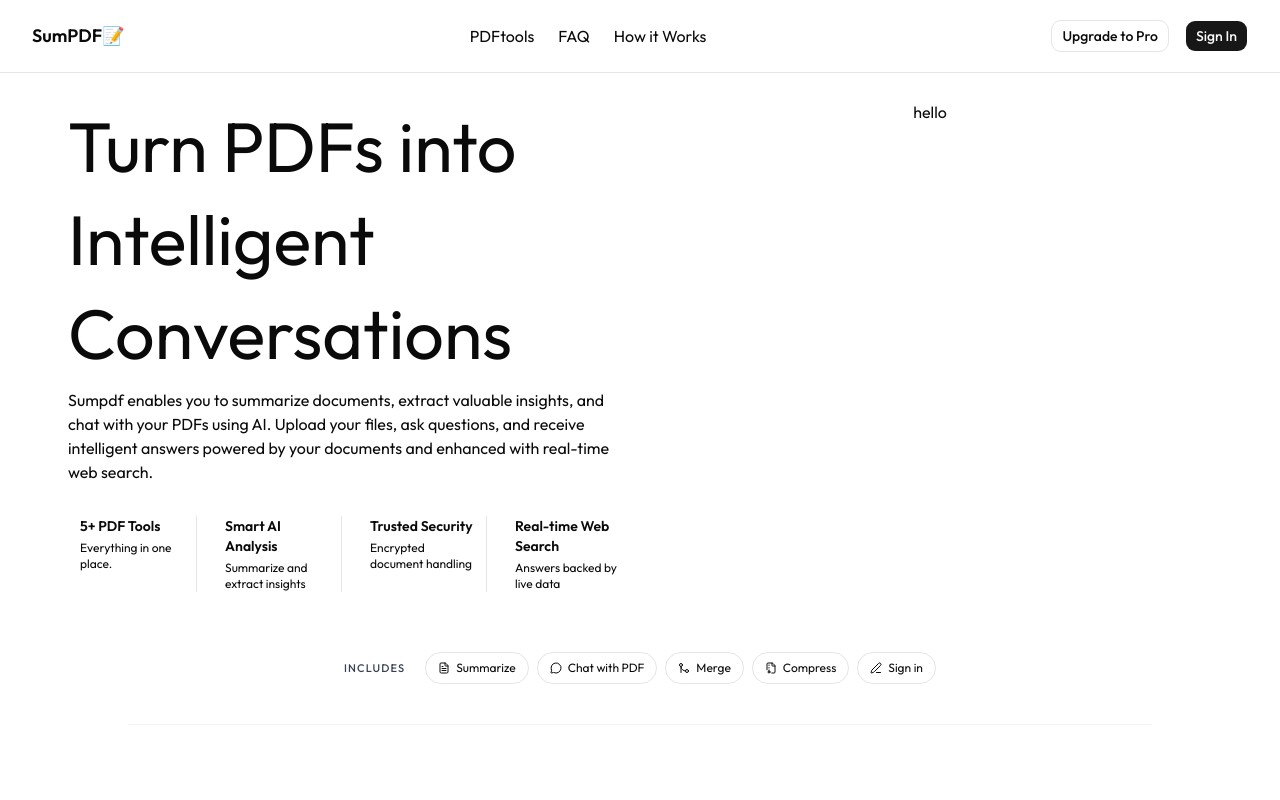
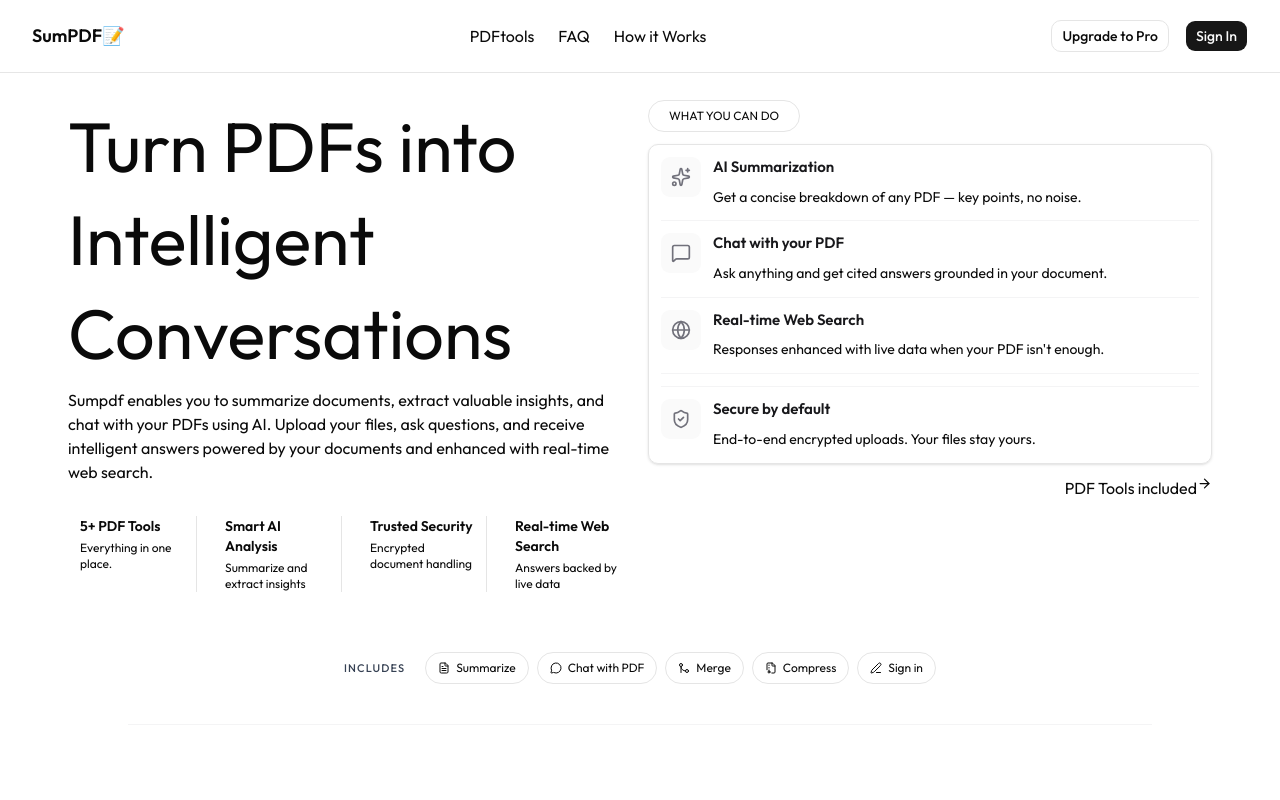
Before and after one commit to Canice-dev/pdf-summarize-app, a Next.js app: page / in a window 1280 px wide. Shown: the top 800 px of the page. Built offline with nearby package versions, Linux system fonts and the light colour scheme; no server answers.

Commit message:
feat(hero section preview)

```diff
--- a/app/page.tsx
+++ b/app/page.tsx
@@ -9,6 +9,7 @@
 import HowitWorks from '@/components/howItWorks'
 import Footer from '@/components/footer'
 import SubFooter from '@/components/subFooter'
+import HeroPreview from '@/components/heroPreview'
 
 
 const tools = [
@@ -48,7 +49,7 @@
           </div>
         </div>
         <div>
-          <p>hello</p>
+          <HeroPreview />
         </div>
       </div>
       {/* Tools pill row */}
--- a/app/summarizePdf/page.tsx
+++ b/app/summarizePdf/page.tsx
@@ -12,6 +12,7 @@
 import { GoogleGenAI } from "@google/genai"
 import { generateAIResponse } from "@/config/AIConfig"
 import { doc, setDoc } from "firebase/firestore"
+import { ArrowRight } from "lucide-react"
 
 
 // import { pdfjs } from "react-pdf" // ← ADD THIS
@@ -342,9 +343,13 @@
         </span>
       ))}
     </div>
-    <Button onClick={SummaryPDF}
-          disabled={loading}
-    >Summarize pdf</Button>
+    <Button
+      onClick={SummaryPDF}
+      disabled={loading}
+    >
+      Summarize pdf
+      <ArrowRight size={13} />
+    </Button>
 
       {/* Auth Dialog */}
       <Dialog open={open} onOpenChange={setOpen}>
--- a/components/ctaBanner.tsx
+++ b/components/ctaBanner.tsx
@@ -2,6 +2,7 @@
 
 import { Upload, ArrowRight } from "lucide-react";
 import { Button } from '@/components/ui/button'
+import Link from "next/link";
 
 const stats = [
   { number: "5+", label: "PDF Tools" },
@@ -36,14 +37,18 @@
 
       </div>
       <div className="relative z-10 flex flex-col items-start md:items-end gap-4 justify-end">
+        <Link href="#how-it-works">
           <Button className='mt-8 px-6 py-4' variant="outline">
             See how it works
             <ArrowRight size={12} />
           </Button>
+        </Link>
+        <Link href="#pdf-tools">
           <Button className='mt-8 px-6 py-4'>
             Upload a PDF
             <Upload size={14} />
           </Button>
+        </Link>
           <p className='text-md mt-2 md:text-base mb-8 max-w-4xl'>
             Free — no payment required
           </p>
--- a/components/footer.tsx
+++ b/components/footer.tsx
@@ -28,7 +28,7 @@
       <div>
         <h3 className='text-[15px] font-semibold mb-3'>Get in touch</h3>
         <p>Have a question or feature request? We're a small team, and we read every message.</p>
-        <div className='border w-20'>
+        <div className='mt-3'>
           <XTwitterIcon />
         </div>
       </div>
--- a/components/heroPreview.tsx
+++ b/components/heroPreview.tsx
@@ -1,119 +1,74 @@
-import { useState, useEffect } from 'react';
-import { FileText, Sparkles } from 'lucide-react';
+import { ArrowRight, Globe, MessageSquare, ShieldCheck, Sparkles } from 'lucide-react'
+import Link from 'next/link'
+import React from 'react'
 
-const STEPS = [700, 1500, 2600, 3300, 4300];
-const CYCLE_LENGTH = 7200;
-
-export default function HeroPreview() {
-  const [step, setStep] = useState(0);
-  const [cycle, setCycle] = useState(0);
-
-  useEffect(() => {
-    setStep(0);
-    const timers = STEPS.map((ms, i) => setTimeout(() => setStep(i + 1), ms));
-    const reset = setTimeout(() => setCycle(c => c + 1), CYCLE_LENGTH);
-    return () => {
-      timers.forEach(clearTimeout);
-      clearTimeout(reset);
-    };
-  }, [cycle]);
-
+const HeroPreview = () => {
   return (
-    <div className="min-h-screen bg-white" style={{ fontFamily: "'Outfit', sans-serif" }}>
-      <style>{`@import url('https://fonts.googleapis.com/css2?family=Outfit:wght@300;400;500;600;700;800&display=swap');`}</style>
-
-      <div className="max-w-6xl mx-auto px-8 py-20 grid grid-cols-1 lg:grid-cols-2 gap-16 items-center">
-        {/* Left: existing headline, simplified for comparison */}
-        <div>
-          <h1
-            className="font-bold text-gray-900"
-            style={{ fontSize: 'clamp(2.25rem, 4.5vw, 4rem)', lineHeight: 1.08 }}
-          >
-            Turn PDFs into Intelligent Conversations
-          </h1>
-          <p className="mt-6 text-gray-500 text-lg max-w-md">
-            Upload your files, ask questions, and receive intelligent answers powered by your documents.
-          </p>
+    <div>
+      <div className='className="inline-flex items-center gap-1.5 text-[12px] px-3 py-1.5 rounded-full border transition-colors cursor-default w-fit px-5'>
+        WHAT YOU CAN DO
+      </div>
+      <div className='border rounded-[10px] mt-3 px-3 py-3 shadow'>
+        <div className='flex gap-3'>
+          <div className="w-10 h-10 rounded-[9px] bg-zinc-50 flex items-center justify-center text-zinc-500 flex-shrink-0">
+            <Sparkles size={20} />
+          </div>
+          <div>
+            <h3 className='text-[15px] font-semibold text-zinc-900 leading-snug flex gap-2 text-left mb-2'>
+              AI Summarization
+            </h3>
+            <p className='text-sm leading-relaxed'>Get a concise breakdown of any PDF — key points, no noise.</p>
+          </div>
         </div>
-
-        {/* Right: new concept */}
-        <div className="relative flex items-center justify-center py-8">
-          <div className="relative w-full max-w-sm">
-            {/* offset card for depth */}
-            <div className="absolute inset-0 translate-x-3 translate-y-3 bg-gray-50 rounded-2xl border border-gray-100" />
-
-            <div className="relative bg-white rounded-2xl border border-gray-100 shadow-2xl p-5">
-              {/* file header */}
-              <div
-                className={`flex items-center gap-2 pb-4 mb-4 border-b border-gray-100 transition-opacity duration-500 ${
-                  step >= 1 ? 'opacity-100' : 'opacity-0'
-                }`}
-              >
-                <div className="w-8 h-8 rounded-lg bg-gray-900 flex items-center justify-center shrink-0">
-                  <FileText className="w-4 h-4 text-white" strokeWidth={2} />
-                </div>
-                <div className="min-w-0">
-                  <p className="text-sm font-medium text-gray-900 truncate">Q3-Report.pdf</p>
-                  <div className="flex items-center gap-1.5">
-                    <span className="w-1.5 h-1.5 rounded-full bg-green-500" />
-                    <span className="text-xs text-gray-400">Connected</span>
-                  </div>
-                </div>
-              </div>
-
-              {/* conversation */}
-              <div className="space-y-3" style={{ minHeight: '150px' }}>
-                <div
-                  className={`flex justify-end transition-all duration-500 ${
-                    step >= 2 ? 'opacity-100 translate-y-0' : 'opacity-0 translate-y-2'
-                  }`}
-                >
-                  <div
-                    className="bg-gray-900 text-white text-sm rounded-2xl rounded-br-md px-4 py-2.5"
-                    style={{ maxWidth: '85%' }}
-                  >
-                    What's the refund policy on page 12?
-                  </div>
-                </div>
-
-                {step >= 3 && (
-                  <div className="flex justify-start">
-                    <div
-                      className="bg-gray-100 rounded-2xl rounded-bl-md px-4 py-2.5"
-                      style={{ maxWidth: '88%' }}
-                    >
-                      {step < 4 ? (
-                        <div className="flex gap-1 py-1">
-                          <span className="w-1.5 h-1.5 rounded-full bg-gray-400 animate-bounce" style={{ animationDelay: '0ms' }} />
-                          <span className="w-1.5 h-1.5 rounded-full bg-gray-400 animate-bounce" style={{ animationDelay: '150ms' }} />
-                          <span className="w-1.5 h-1.5 rounded-full bg-gray-400 animate-bounce" style={{ animationDelay: '300ms' }} />
-                        </div>
-                      ) : (
-                        <div className="text-sm text-gray-700 leading-relaxed">
-                          Full refunds are available within 30 days of purchase.
-                          <span className="inline-flex items-center ml-1.5 px-1.5 py-0.5 rounded bg-white border border-gray-200 text-xs font-medium text-gray-500 align-middle">
-                            Page 12
-                          </span>
-                        </div>
-                      )}
-                    </div>
-                  </div>
-                )}
-              </div>
-            </div>
-
-            {/* floating badge */}
-            <div
-              className={`absolute -top-4 -right-4 bg-gray-900 text-white text-xs font-medium px-3 py-1.5 rounded-full shadow-lg flex items-center gap-1.5 transition-all duration-500 ${
-                step >= 5 ? 'opacity-100 scale-100 rotate-0' : 'opacity-0 scale-75 rotate-6'
-              }`}
-            >
-              <Sparkles className="w-3 h-3" />
-              Summarized in 4s
-            </div>
+        <div className="w-full h-px bg-zinc-100 my-3 max-w-5xl" />
+        <div className='flex gap-3'>
+          <div className="w-10 h-10 rounded-[9px] bg-zinc-50 flex items-center justify-center text-zinc-500 flex-shrink-0">
+            <MessageSquare size={20} />
+          </div>
+          <div>
+            <h3 className='text-[15px] font-semibold text-zinc-900 leading-snug flex gap-2 text-left mb-2'>
+              Chat with your PDF
+            </h3>
+            <p className='text-sm leading-relaxed'>Ask anything and get cited answers grounded in your document.</p>
+          </div>
+        </div>
+        <div className="w-full h-px bg-zinc-100 my-3 max-w-5xl" />
+        <div className='flex gap-3'>
+          <div className="w-10 h-10 rounded-[9px] bg-zinc-50 flex items-center justify-center text-zinc-500 flex-shrink-0">
+            <Globe size={20} />
+          </div>
+          <div>
+            <h3 className='text-[15px] font-semibold text-zinc-900 leading-snug flex gap-2 text-left mb-2'>
+              Real-time Web Search
+            </h3>
+            <p className='text-sm leading-relaxed'>Responses enhanced with live data when your PDF isn't enough.</p>
+          </div>
+        </div>
+        <div className="w-full h-px bg-zinc-100 my-3 max-w-5xl" />
+                <div className="w-full h-px bg-zinc-100 my-3 max-w-5xl" />
+                <div className='flex gap-3'>
+          <div className="w-10 h-10 rounded-[9px] bg-zinc-50 flex items-center justify-center text-zinc-500 flex-shrink-0">
+            <ShieldCheck size={20} />
+          </div>
+          <div>
+            <h3 className='text-[15px] font-semibold text-zinc-900 leading-snug flex gap-2 text-left mb-2'>
+              Secure by default
+            </h3>
+            <p className='text-sm leading-relaxed'>End-to-end encrypted uploads. Your files stay yours.</p>
           </div>
         </div>
       </div>
+      <div className='flex justify-end mt-3'>
+        <Link href="#pdf-tools" className='flex'>
+          <p>
+            PDF Tools included
+          </p>
+          <ArrowRight size={15} />
+        </Link>
+
+      </div>
     </div>
-  );
+  )
 }
+
+export default HeroPreview
--- a/components/twitterIcon.tsx
+++ b/components/twitterIcon.tsx
@@ -40,7 +40,7 @@
             backgroundColor: background !== 'transparent' ? background : undefined
           }}
         >
-          <path fill="none" stroke="currentColor" stroke-linecap="round" stroke-linejoin="round" d="M21.604 25.622L7.693 41.498M37.924 6.502L25.554 21.07M6.61 6.5l27.44 35h7.56l-27.439-35z"/>
+          <path fill="none" stroke="currentColor" strokeLinecap="round" strokeLinejoin="round" d="M21.604 25.622L7.693 41.498M37.924 6.502L25.554 21.07M6.61 6.5l27.44 35h7.56l-27.439-35z"/>
         </svg>
       </a>
   );
```
Also changed, not shown: components/Navbar.tsx (+74 -2 lines), components/googleIcon.tsx (added, +47 -0 lines).
